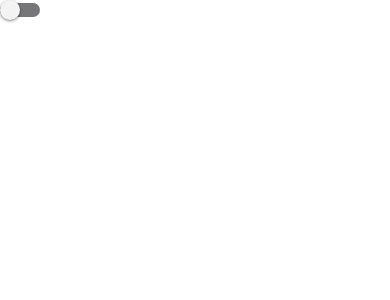
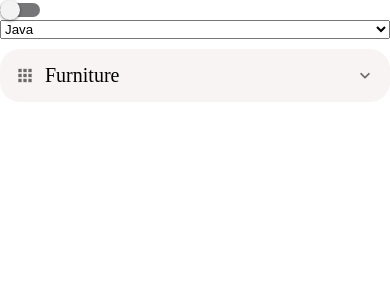
Before and after one commit to preetibiswas/OldGoods-Marketplace, a React Native app: screen / in a window 390 px wide. Shown: the top 300 px of the page. Built offline with nearby package versions, Linux system fonts and the light colour scheme.

Commit message:
PickerItem-done

```diff
--- a/App.tsx
+++ b/App.tsx
@@ -26,12 +26,32 @@ import ListItem from './App/component/ListItem';
 import AccountScreen from './App/Screens/AccountScreen';
 import ListingScreen from './App/Screens/ListingScreen';
 import AppTextInput from './App/component/AppTextInput';
+import {Picker} from '@react-native-picker/picker';
+import AppPicker from './App/component/AppPicker';
 
 export default function App() {
   const [name, setName] = useState('');
   const [email, setEmail] = useState('');
+
   const [isEnabled, setIsEnabled] = useState(false);
+  const [selectedLanguage, setSelectedLanguage] = useState();
+  console.log(selectedLanguage);
   const toggleSwitch = () => setIsEnabled(prevstate => !prevstate);
+  const categories = [
+    {
+      label: 'Furniture',
+      value: 1,
+    },
+    {
+      label: 'Clothing',
+      value: 2,
+    },
+    {
+      label: 'Camera',
+      value: 3,
+    },
+  ];
+  const [catList, setCatList] = useState(categories[0]);
   return (
     <GestureHandlerRootView style={{flex: 1}}>
       <Switch
@@ -40,6 +60,23 @@ export default function App() {
         trackColor={{false: '#767577', true: '#81b0ff'}}
         thumbColor={isEnabled ? '#f5dd4b' : '#f4f3f4'}
         ios_backgroundColor="#3e3e3e"
+      />
+      <Picker
+        selectedValue={selectedLanguage}
+        onValueChange={(itemValue, itemIndex) => {
+          console.log(itemValue);
+          setSelectedLanguage(itemValue);
+        }}
+      >
+        <Picker.Item label="Java" value="java" />
+        <Picker.Item label="JavaScript" value="js" />
+      </Picker>
+      <AppPicker
+        icon="apps"
+        placeholder="category"
+        category={categories}
+        selectedItem={catList}
+        onSelectItem={item => setCatList(item)}
       />
     </GestureHandlerRootView>
   );
--- /dev/null
+++ b/App/component/AppPicker.js
@@ -0,0 +1,91 @@
+/* eslint-disable prettier/prettier */
+import {
+  StyleSheet,
+  Text,
+  View,
+  TextInput,
+  Modal,
+  TouchableWithoutFeedback,
+  Button,
+  FlatList,
+  TouchableOpacity,
+} from 'react-native';
+import React, {useState} from 'react';
+import Icon from 'react-native-vector-icons/MaterialCommunityIcons';
+import colors from '../Config/colors';
+import AppText from './AppText';
+
+export default function AppPicker({
+  icon,
+  placeholder,
+  category,
+  selectedItem,
+  onSelectItem,
+}) {
+  const [showModal, setShowModal] = useState(false);
+  return (
+    <>
+      <TouchableWithoutFeedback onPress={() => setShowModal(true)}>
+        <View style={styles.container}>
+          {icon && (
+            <Icon
+              name={icon}
+              style={styles.icon}
+              size={20}
+              color={colors.medium}
+            />
+          )}
+          <AppText style={styles.txt}>
+            {selectedItem ? selectedItem.label : placeholder}
+          </AppText>
+          <Icon name="chevron-down" size={20} color={colors.medium} />
+        </View>
+      </TouchableWithoutFeedback>
+      <Modal visible={showModal} animationType="slide">
+        <Button title="close" onPress={() => setShowModal(false)} />
+        <FlatList
+          data={category}
+          key={item => item.value.toString()}
+          renderItem={({item}) => (
+            <PickerItem
+              label={item.label}
+              onPress={() => {
+                onSelectItem(item);
+                setShowModal(false);
+              }}
+            />
+          )}
+        />
+      </Modal>
+    </>
+  );
+}
+
+const PickerItem = ({label, onPress}) => {
+  return (
+    <TouchableOpacity onPress={onPress}>
+      <AppText style={{padding: 20}}>{label}</AppText>
+    </TouchableOpacity>
+  );
+};
+const styles = StyleSheet.create({
+  container: {
+    flexDirection: 'row',
+    width: '100%',
+    backgroundColor: colors.light,
+    marginVertical: 10,
+    padding: 15,
+    borderRadius: 20,
+    alignItems: 'center',
+  },
+  txtinput: {
+    fontSize: 18,
+    color: colors.dark,
+  },
+  icon: {
+    marginRight: 10,
+  },
+  txt: {
+    flex: 1,
+  },
+});
--- a/App/component/AppText.js
+++ b/App/component/AppText.js
@@ -4,8 +4,8 @@ import React from 'react';
 
 export default function AppText({children, style}) {
   return (
-    <View>
-      <Text style={[styles.txt, style]}>{children}</Text>
+    <View style={style}>
+      <Text style={[styles.txt]}>{children}</Text>
     </View>
   );
 }
--- a/package.json
+++ b/package.json
@@ -13,6 +13,7 @@
     "@react-native-community/hooks": "^3.0.0",
     "@react-native-firebase/app": "^19.1.1",
     "@react-native-firebase/auth": "^19.1.1",
+    "@react-native-picker/picker": "^2.7.5",
     "react": "18.2.0",
     "react-native": "0.73.6",
     "react-native-gesture-handler": "^2.16.0",
```
Also changed, not shown: 3 other files (tests, documents, lock files or other folders).
